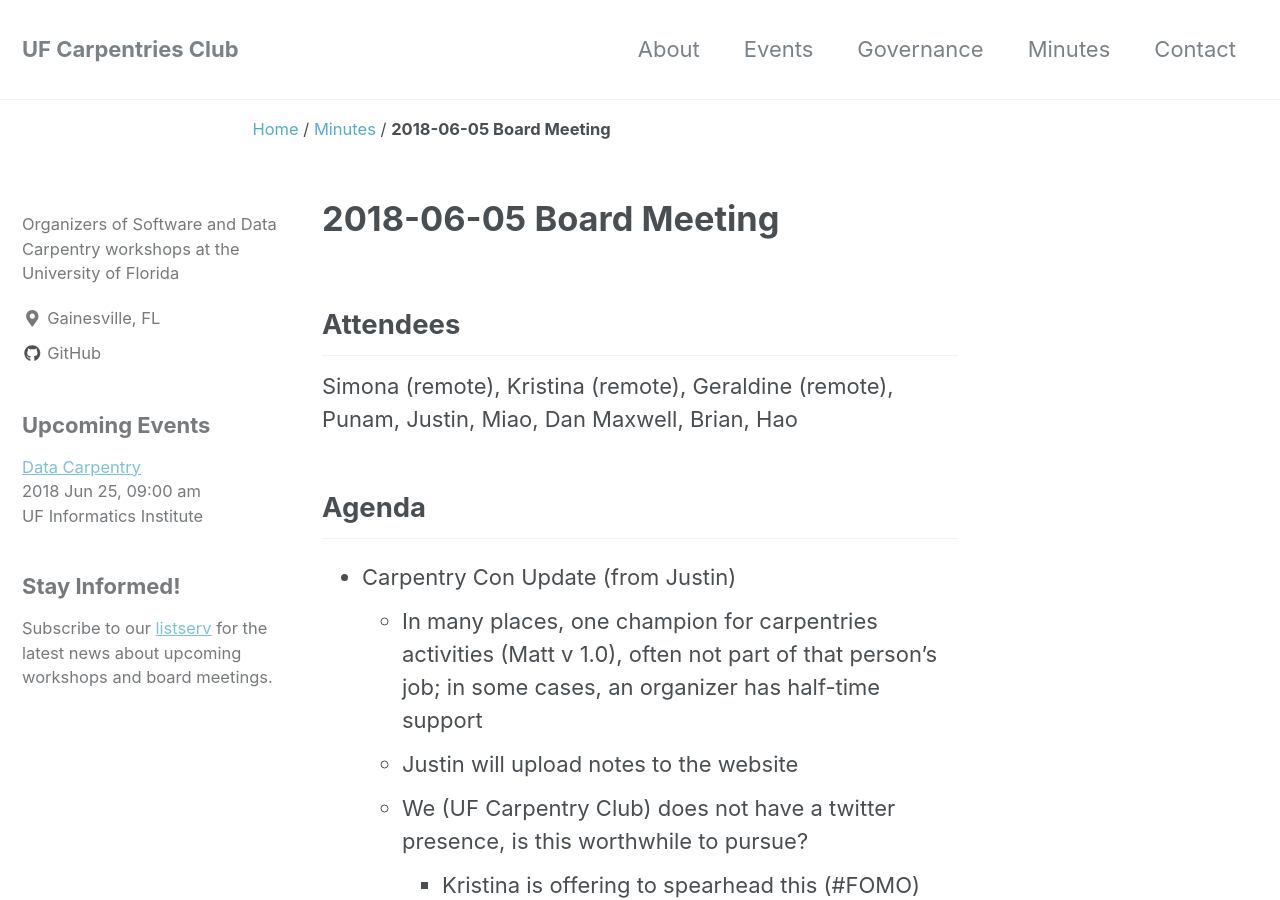
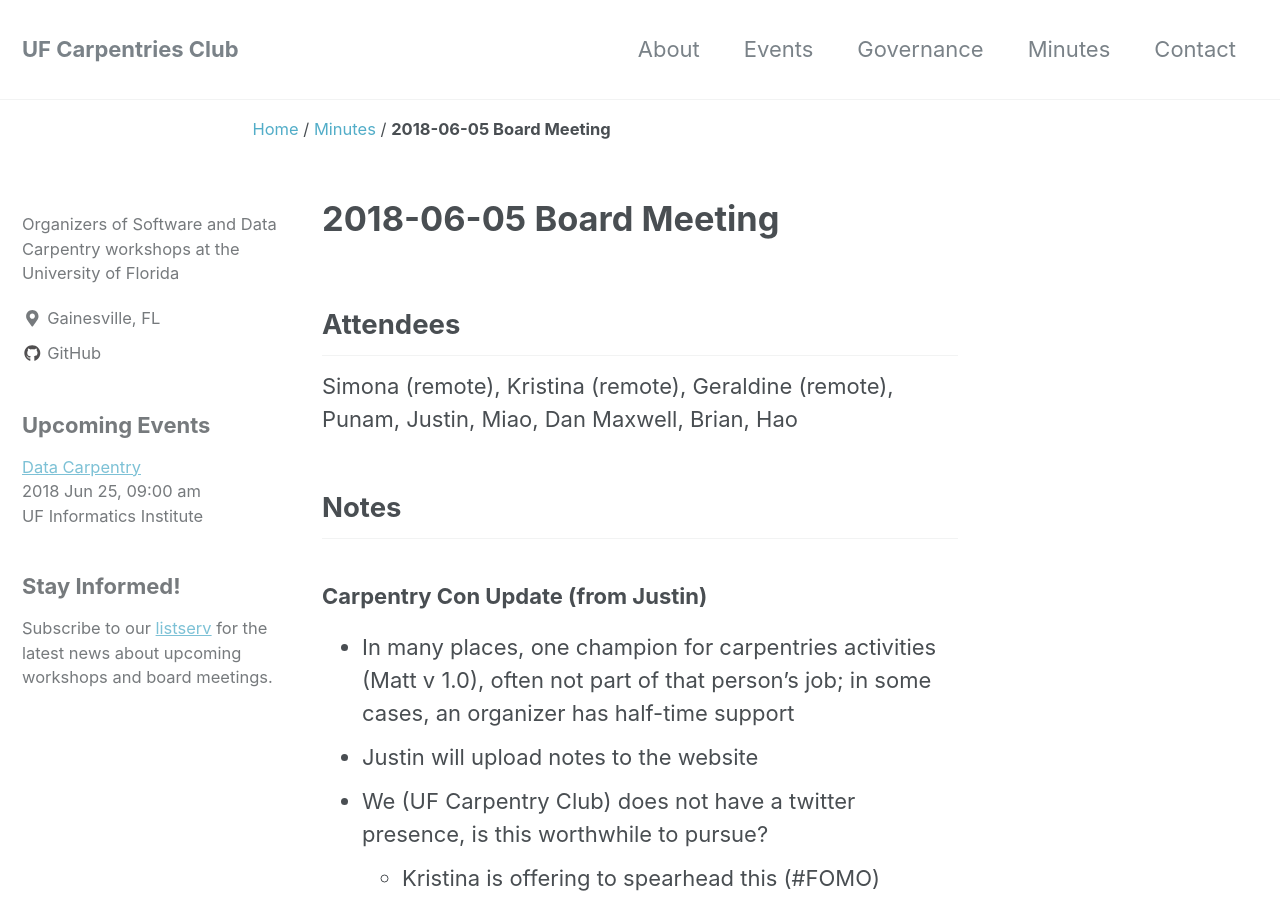
Before and after one commit to UF-Carpentry/website, a Jekyll site: the page built from _minutes/Board-2018-06-05.md, in a window 1280 px wide and 900 px high. Built offline with Jekyll 4.4.1, drawn with Linux system fonts in a browser that asks for light colours; nearby versions of some CDN libraries.

Commit message:
updating minutes and formatting

```diff
--- a/_minutes/Board-2018-06-05.md
+++ b/_minutes/Board-2018-06-05.md
@@ -9,49 +9,51 @@
 ## Attendees
 Simona (remote), Kristina (remote), Geraldine (remote), Punam, Justin, Miao, Dan Maxwell, Brian, Hao
 
-## Agenda
-* Carpentry Con Update (from Justin)
-  - In many places, one champion for carpentries activities (Matt v 1.0), often not part of that person's job; in some cases, an organizer has half-time support
-  - Justin will upload notes to the website
-  - We (UF Carpentry Club) does not have a twitter presence, is this worthwhile to pursue?
-    + Kristina is offering to spearhead this (#FOMO)
-  - Hacky Hour (more social-oriented community-of-practice style events)
-  - Research Bazaar (multi-day event, more buffet-style than focused workshops)
-    + We can scale this to our capacity and feasible timelines
-    + professional development would help draw people in and be useful
-    + UFDSI might be interested (possible cross-collab between groups at UF)
-    + François might have non-UF contacts to help
-    + Melissa (new hire in Health Sciences Library) has helped put on a similar event for training, reproducibility
-  - What can we do for August?
-    + start small
-    + maybe just a panel discussion
-    + bring people from different backgrounds for (random) encounters / mixers
-  - Access and Allyship was a big component of the Con (1st keynote - maybe online?)
-    + how to run effective meetings
-  - Carpentry Champions program (still in the works)
-  - Carpentries Community Cookbook has a listing of community activities (https://cookbook.carpentries.org/)
-  - Mozilla is transferring Study Group (Mozilla Science Lab is closed) to the Carpentries org.
-  - Local Carpentry Con like events are encouraged
-    + possible funding sources: Mozilla, AWS, Moore foundation
-* June 25-26 Workshop
-  - 10 signups so far (from waitlist, EPI list, informatics-training list)
-    + no announcement yet to the gradlist - waiting for admin to circulate
-    + Alethea will also help circulate to other colleges
-  - inquiry about group discount (no, but let's think about this as an incentive for departments to provide funding)
-  - Make sure helpers have scheduled times (so that they don't show up all at once, but there are sufficient folks around)
-    + Added columns to the signup sheet
+## Notes
+### Carpentry Con Update (from Justin)
+* In many places, one champion for carpentries activities (Matt v 1.0), often not part of that person's job; in some cases, an organizer has half-time support
+* Justin will upload notes to the website
+* We (UF Carpentry Club) does not have a twitter presence, is this worthwhile to pursue?
+  + Kristina is offering to spearhead this (#FOMO)
+* Hacky Hour (more social-oriented community-of-practice style events)
+* Research Bazaar (multi-day event, more buffet-style than focused workshops)
+  + We can scale this to our capacity and feasible timelines
+  + professional development would help draw people in and be useful
+  + UFDSI might be interested (possible cross-collab between groups at UF)
+  + François might have non-UF contacts to help
+  + Melissa (new hire in Health Sciences Library) has helped put on a similar event for training, reproducibility
+* What can we do for August?
+  + start small
+  + maybe just a panel discussion
+  + bring people from different backgrounds for (random) encounters / mixers
+* Access and Allyship was a big component of the Con (1st keynote - maybe online?)
+  + how to run effective meetings
+* Carpentry Champions program (still in the works)
+* Carpentries Community Cookbook has a listing of community activities (https://cookbook.carpentries.org/)
+* Mozilla is transferring Study Group (Mozilla Science Lab is closed) to the Carpentries org.
+* Local Carpentry Con like events are encouraged
+  + possible funding sources: Mozilla, AWS, Moore foundation
+
+### June 25-26 Workshop
+* 10 signups so far (from waitlist, EPI list, informatics-training list)
+  + no announcement yet to the gradlist - waiting for admin to circulate
+  + Alethea will also help circulate to other colleges
+* inquiry about group discount (no, but let's think about this as an incentive for departments to provide funding)
+* Make sure helpers have scheduled times (so that they don't show up all at once, but there are sufficient folks around)
+  + Added columns to the signup sheet
 * Renewal Funding
-  - still working out the details
-  - can begin by approaching institutes that might have more dedicated budgets for support
-  - Dan might have a funding mechanism for grad students ($15/hr, 10-15 hr/wk)
-    + libraries are probably out, for Carpentries renewal funding, but could work to support other activities that the Board decides are important (e.g. community-building)
-  - bring Pam, George, Dan, Ethan together for a meeting??
-    + Matt might already have contacted these folks
-  - the sell could include a lot more than just renewal funding
-  - visibility to departments is going to be important for asking money
+* still working out the details
+* can begin by approaching institutes that might have more dedicated budgets for support
+* Dan might have a funding mechanism for grad students ($15/hr, 10-15 hr/wk)
+  + libraries are probably out, for Carpentries renewal funding, but could work to support other activities that the Board decides are important (e.g. community-building)
+* bring Pam, George, Dan, Ethan together for a meeting??
+  + Matt might already have contacted these folks
+* the sell could include a lot more than just renewal funding
+* visibility to departments is going to be important for asking money
 
-  - Action Items
-    1. where are we are now with existing sponsors?
-    2. need a template of messaging when asking for funding?
-* Summer scheduling
-  - keep it the same (fortnightly, Tuesdays at 3pm)
+### Action Items
+  1. where are we are now with existing sponsors?
+  2. need a template of messaging when asking for funding?
+
+### Summer scheduling
+* keep it the same (fortnightly, Tuesdays at 3pm)
```
Also changed, not shown: _minutes/Board-2018-06-19.md (added, +89 -0 lines).
